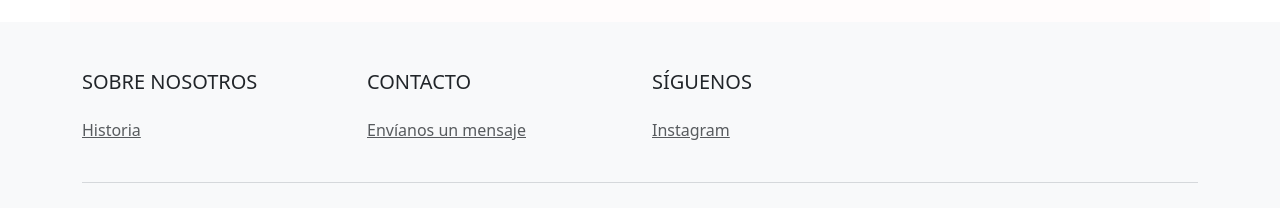
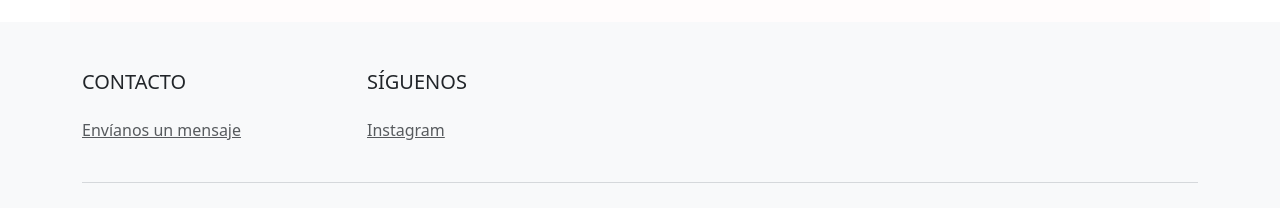
Before and after one commit to ORG-INA/Yourspace-app, a React (Vite) app: page / in a window 1280 px wide. Shown: the part 1654-1862 px from the top of the page. Built offline with nearby package versions, Linux system fonts and the light colour scheme; no server answers.

Commit message:
Update Footer.jsx

```diff
--- a/src/components/Footer.jsx
+++ b/src/components/Footer.jsx
@@ -7,20 +7,6 @@ const Footer = () => {
     <footer className="bg-light py-5">
       <div className="container">
         <div className="row">
-          {/* Sobre Nosotros */}
-          <div className="col-md-3">
-            <h5 className="text-uppercase mb-4 font-weight-bold">
-              Sobre Nosotros
-            </h5>
-            <ul className="list-unstyled">
-              <li>
-                <a href="#" className="text-muted">
-                  Historia
-                </a>
-              </li>
-              {/* Agrega más elementos según necesites */}
-            </ul>
-          </div>
 
           {/* Contacto */}
           <div className="col-md-3">
```
